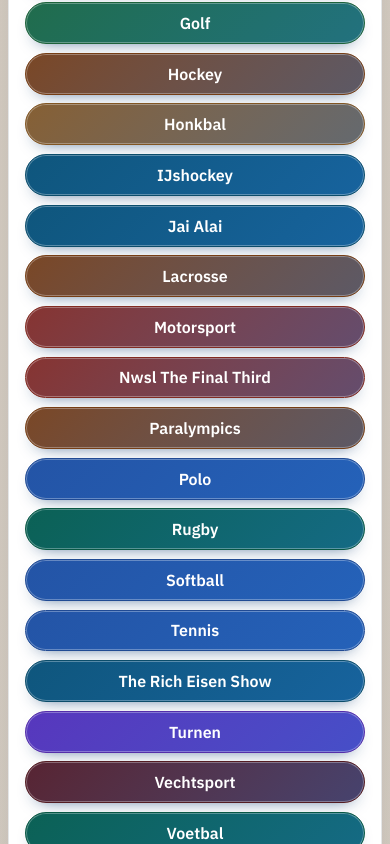
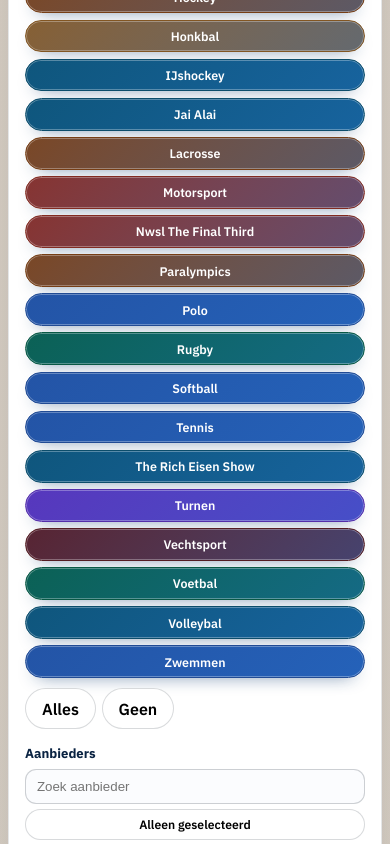
Before and after one commit to Paulmzuiderduin/sportkijken, a React (Vite) app: page / in a window 390 px wide. Shown: the part 1200-2044 px from the top of the page. Built offline with nearby package versions, Linux system fonts and the light colour scheme.

Commit message:
fix(ui): compact mobile filter buttons and grid layout

```diff
--- a/src/styles.css
+++ b/src/styles.css
@@ -721,15 +721,40 @@
   }
 
   .sport-grid {
-    grid-template-columns: 1fr;
+    grid-template-columns: repeat(2, minmax(0, 1fr));
+    gap: 0.4rem;
   }
 
   .provider-grid {
-    grid-template-columns: 1fr;
+    grid-template-columns: repeat(2, minmax(0, 1fr));
+    gap: 0.4rem;
   }
 
   .provider-tools {
     grid-template-columns: 1fr;
+  }
+
+  .filters-panel .chip {
+    padding: 0.46rem 0.64rem;
+    font-size: 0.78rem;
+  }
+
+  .filters-panel .chip-actions {
+    gap: 0.35rem;
+  }
+
+  .filters-panel .ghost.compact {
+    padding: 0.42rem 0.62rem;
+    font-size: 0.76rem;
+  }
+
+  .inline-group .chips-inline {
+    gap: 0.35rem;
+  }
+
+  .filter-title {
+    font-size: 0.82rem;
+    margin-bottom: 0.4rem;
   }
 
   .summary-grid strong {
@@ -744,3 +769,10 @@
     gap: 0.35rem 0.55rem;
   }
 }
+
+@media (max-width: 420px) {
+  .sport-grid,
+  .provider-grid {
+    grid-template-columns: 1fr;
+  }
+}
```
